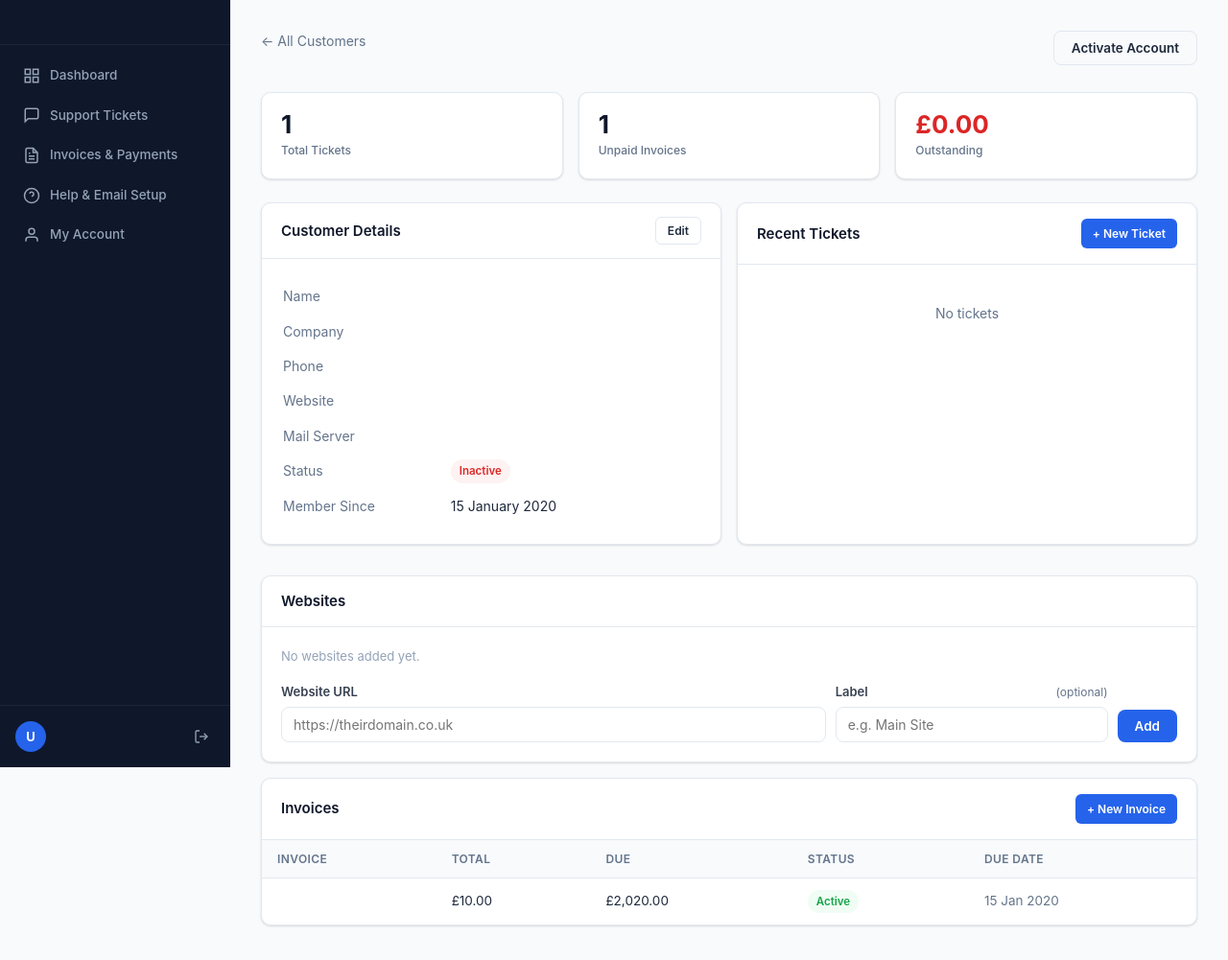
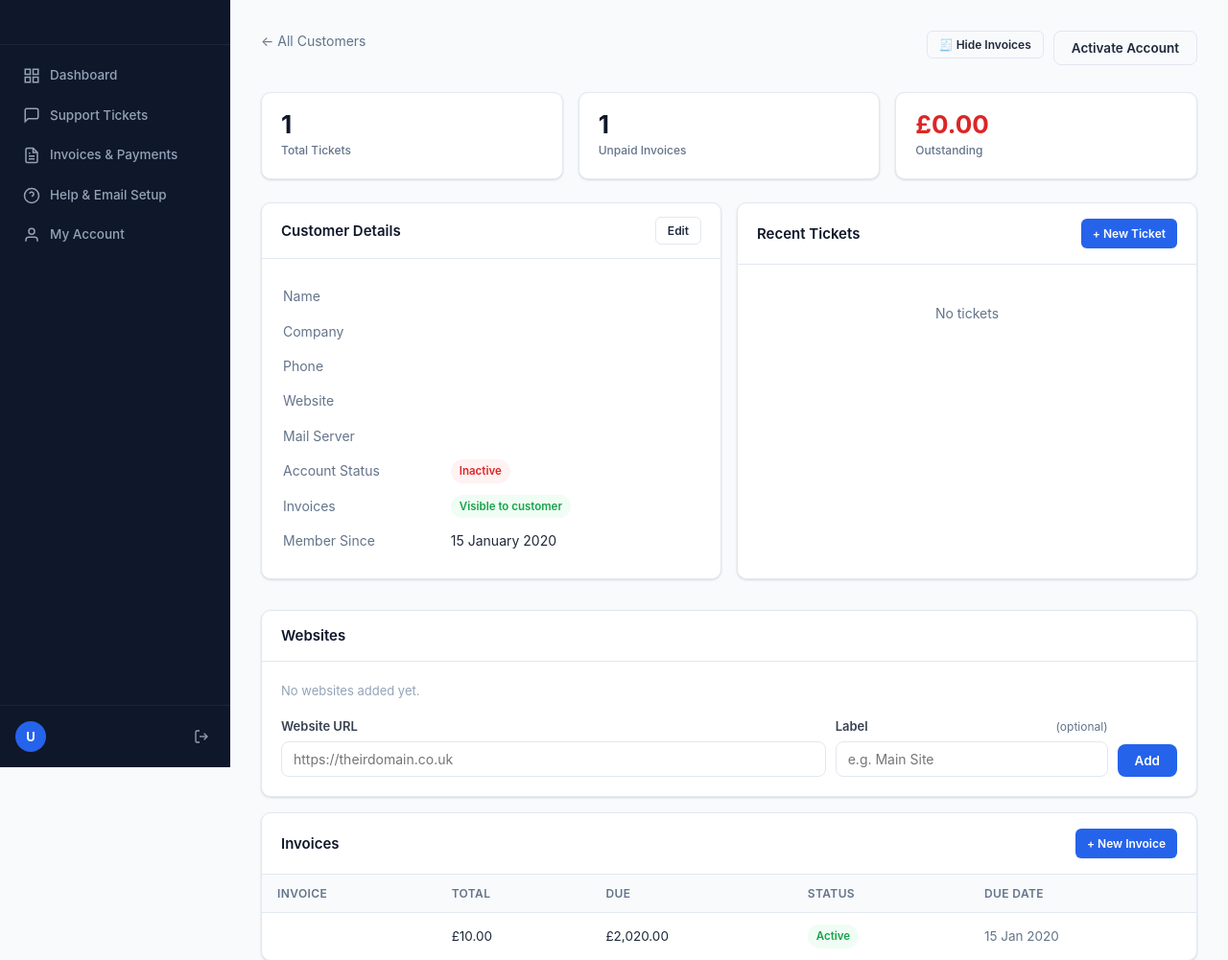
Before and after one commit to waltyw/Customer-Portal-White-Label, a PHP site: template templates/admin/customer-view.php in a window 1280 px wide. Shown: the top 1001 px of the page at 96% size. Before the commit the page ends 966 px from the top, so only its background shows below. Run offline with PHP 8.4, Linux system fonts and the light colour scheme; the template is opened without the code that fills it: most values are stand-ins (such as "Sample title", 1, 10 or a date in 2020); data that the repository does not hold is empty.

Commit message:
feat: hide invoices per customer + global toggle in settings
Per-customer:
- Toggle Invoices button on admin customer view
- Hides Invoices & Payments nav item, dashboard stats and recent invoices card
- Status shown in customer details table

Global:
- Checkbox in Admin → Settings to disable invoices for all customers
- Both flags checked — customer sees invoices only if both allow it

Co-Authored-By: Claude Sonnet 4.6 <noreply@anthropic.com>

```diff
--- a/index.php
+++ b/index.php
@@ -104,6 +104,7 @@ $dynamicRoutes = [
     '#^POST /admin/customers/(\d+)/add-website$#'   => [AdminController::class, 'addWebsite'],
     '#^POST /admin/customers/(\d+)/remove-website/(\d+)$#' => [AdminController::class, 'removeWebsite'],
     '#^POST /admin/customers/(\d+)/toggle$#'        => [AdminController::class, 'toggleCustomer'],
+    '#^POST /admin/customers/(\d+)/toggle-invoices$#' => [AdminController::class, 'toggleInvoices'],
     '#^POST /account/remove-website/(\d+)$#'        => [AccountController::class, 'removeWebsite'],
     '#^GET /admin/faqs/(\d+)/edit$#'    => [AdminController::class, 'editFaq'],
     '#^POST /admin/faqs/(\d+)/update$#' => [AdminController::class, 'updateFaq'],
--- a/public/index.php
+++ b/public/index.php
@@ -112,6 +112,7 @@ $dynamicRoutes = [
     '#^POST /admin/customers/(\d+)/add-website$#'          => [AdminController::class,   'addWebsite'],
     '#^POST /admin/customers/(\d+)/remove-website/(\d+)$#' => [AdminController::class,   'removeWebsite'],
     '#^POST /admin/customers/(\d+)/toggle$#'               => [AdminController::class,   'toggleCustomer'],
+    '#^POST /admin/customers/(\d+)/toggle-invoices$#'      => [AdminController::class,   'toggleInvoices'],
     '#^POST /account/remove-website/(\d+)$#'               => [AccountController::class, 'removeWebsite'],
     '#^GET /admin/faqs/(\d+)/edit$#'    => [AdminController::class,  'editFaq'],
     '#^POST /admin/faqs/(\d+)/update$#' => [AdminController::class,  'updateFaq'],
--- /dev/null
+++ b/schema_invoices_toggle.sql
@@ -0,0 +1,2 @@
+-- Per-customer invoice visibility toggle
+ALTER TABLE users ADD COLUMN IF NOT EXISTS show_invoices TINYINT(1) NOT NULL DEFAULT 1 AFTER is_active;
--- a/src/Models/Setting.php
+++ b/src/Models/Setting.php
@@ -26,6 +26,7 @@ class Setting
         'favicon_ext'          => 'png',
         'currency_symbol'      => '£',
         'font_family'          => 'Inter',
+        'invoices_enabled'     => '1',
         'xero_client_id'       => '',
         'xero_client_secret'   => '',
         'xero_redirect_uri'    => '',
--- a/src/Models/User.php
+++ b/src/Models/User.php
@@ -53,13 +53,14 @@ class User
     public static function update(int $id, array $data): void
     {
         DB::execute(
-            'UPDATE users SET name = ?, company = ?, phone = ?, website_url = ?, is_active = ? WHERE id = ?',
+            'UPDATE users SET name = ?, company = ?, phone = ?, website_url = ?, is_active = ?, show_invoices = ? WHERE id = ?',
             [
                 $data['name'],
                 $data['company'] ?? null,
                 $data['phone'] ?? null,
                 self::normaliseUrl($data['website_url'] ?? null),
                 $data['is_active'] ?? 1,
+                isset($data['show_invoices']) ? (int)$data['show_invoices'] : 1,
                 $id,
             ]
         );
--- a/templates/admin/customer-view.php
+++ b/templates/admin/customer-view.php
@@ -9,12 +9,21 @@ $customerWebsiteUrl = $customer['website_url'] ?? null;
         <h1 style="margin-top:4px;"><?= Security::e($customer['name']) ?></h1>
         <div style="color:#64748b;margin-top:4px;"><?= Security::e($customer['email']) ?></div>
     </div>
+    <div style="display:flex;gap:10px;">
+        <form method="POST" action="/admin/customers/<?= $customer['id'] ?>/toggle-invoices">
+            <?= Security::csrfField() ?>
+            <button type="submit" class="btn btn-outline btn-sm" title="Toggle invoice visibility for this customer">
+                <?php $showInv = $customer['show_invoices'] ?? 1; ?>
+                <?= $showInv ? '🧾 Hide Invoices' : '🧾 Show Invoices' ?>
+            </button>
+        </form>
         <form method="POST" action="/admin/customers/<?= $customer['id'] ?>/toggle">
             <?= Security::csrfField() ?>
             <button type="submit" class="btn <?= $customer['is_active'] ? 'btn-danger-outline' : 'btn-outline' ?>">
                 <?= $customer['is_active'] ? 'Deactivate Account' : 'Activate Account' ?>
             </button>
         </form>
+    </div>
 </div>
 
 <div class="stats-grid" style="grid-template-columns:repeat(3,1fr);margin-bottom:24px;">
@@ -60,7 +69,8 @@ $customerWebsiteUrl = $customer['website_url'] ?? null;
                     <?php $ms = \App\Models\User::mailServer($customerWebsiteUrl); ?>
                     <?= $ms ? Security::e($ms) : '<span style="color:#94a3b8;">—</span>' ?>
                 </td></tr>
-                <tr><td style="color:#64748b;padding:6px 0;">Status</td><td><span class="badge <?= $customer['is_active'] ? 'badge-active' : 'badge-inactive' ?>"><?= $customer['is_active'] ? 'Active' : 'Inactive' ?></span></td></tr>
+                <tr><td style="color:#64748b;padding:6px 0;">Account Status</td><td><span class="badge <?= $customer['is_active'] ? 'badge-active' : 'badge-inactive' ?>"><?= $customer['is_active'] ? 'Active' : 'Inactive' ?></span></td></tr>
+                <tr><td style="color:#64748b;padding:6px 0;">Invoices</td><td><span class="badge <?= ($customer['show_invoices'] ?? 1) ? 'badge-active' : 'badge-inactive' ?>"><?= ($customer['show_invoices'] ?? 1) ? 'Visible to customer' : 'Hidden from customer' ?></span></td></tr>
                 <tr><td style="color:#64748b;padding:6px 0;">Member Since</td><td><?= date('j F Y', strtotime($customer['created_at'])) ?></td></tr>
             </table>
         </div>
--- a/templates/customer/dashboard.php
+++ b/templates/customer/dashboard.php
@@ -1,6 +1,8 @@
 <?php
 use App\Core\Security;
 use App\Models\ServiceStatus;
+use App\Models\Setting;
+$showInvoices = Setting::get('invoices_enabled') !== '0' && ($user['show_invoices'] ?? 1);
 ?>
 <div class="page-header">
     <h1>Welcome back, <?= Security::e(explode(' ', $_SESSION['user_name'] ?? 'there')[0]) ?></h1>
@@ -37,6 +39,7 @@ $worst    = $overallStatus;
             <div class="stat-label">Support Tickets</div>
         </div>
     </div>
+    <?php if ($showInvoices): ?>
     <div class="stat-card">
         <div class="stat-icon" style="background:#fef9c3;color:#ca8a04;">
             <svg width="22" height="22" viewBox="0 0 24 24" fill="none" stroke="currentColor" stroke-width="2"><path d="M14 2H6a2 2 0 0 0-2 2v16a2 2 0 0 0 2 2h12a2 2 0 0 0 2-2V8z"/><polyline points="14 2 14 8 20 8"/></svg>
@@ -56,6 +59,7 @@ $worst    = $overallStatus;
             <div class="stat-label">Outstanding Balance</div>
         </div>
     </div>
+    <?php endif; ?>
 </div>
 
 <div class="grid-2">
@@ -86,6 +90,7 @@ $worst    = $overallStatus;
         </div>
     </div>
 
+    <?php if ($showInvoices): ?>
     <div class="card">
         <div class="card-header">
             <h2>Recent Invoices</h2>
@@ -112,4 +117,5 @@ $worst    = $overallStatus;
             <?php endif; ?>
         </div>
     </div>
+    <?php endif; ?>
 </div>
--- a/templates/layouts/main.php
+++ b/templates/layouts/main.php
@@ -17,8 +17,10 @@
 </head>
 <body>
 <?php
-$currentPath = '/' . trim(parse_url($_SERVER['REQUEST_URI'], PHP_URL_PATH), '/');
-$user = \App\Auth\Auth::user();
+$currentPath  = '/' . trim(parse_url($_SERVER['REQUEST_URI'], PHP_URL_PATH), '/');
+$user         = \App\Auth\Auth::user();
+$showInvoices = \App\Models\Setting::get('invoices_enabled') !== '0'
+             && ($user['show_invoices'] ?? 1);
 ?>
 <div class="layout">
     <!-- Sidebar -->
@@ -44,10 +46,12 @@ $user = \App\Auth\Auth::user();
                 <svg width="18" height="18" viewBox="0 0 24 24" fill="none" stroke="currentColor" stroke-width="2"><path d="M21 15a2 2 0 0 1-2 2H7l-4 4V5a2 2 0 0 1 2-2h14a2 2 0 0 1 2 2z"/></svg>
                 Support Tickets
             </a>
+            <?php if ($showInvoices): ?>
             <a href="/invoices" class="nav-item <?= str_starts_with($currentPath, '/invoices') || str_starts_with($currentPath, '/payment') ? 'active' : '' ?>">
                 <svg width="18" height="18" viewBox="0 0 24 24" fill="none" stroke="currentColor" stroke-width="2"><path d="M14 2H6a2 2 0 0 0-2 2v16a2 2 0 0 0 2 2h12a2 2 0 0 0 2-2V8z"/><polyline points="14 2 14 8 20 8"/><line x1="16" y1="13" x2="8" y2="13"/><line x1="16" y1="17" x2="8" y2="17"/><polyline points="10 9 9 9 8 9"/></svg>
                 Invoices &amp; Payments
             </a>
+            <?php endif; ?>
             <a href="/help" class="nav-item <?= str_starts_with($currentPath, '/help') ? 'active' : '' ?>">
                 <svg width="18" height="18" viewBox="0 0 24 24" fill="none" stroke="currentColor" stroke-width="2"><circle cx="12" cy="12" r="10"/><path d="M9.09 9a3 3 0 0 1 5.83 1c0 2-3 3-3 3"/><line x1="12" y1="17" x2="12.01" y2="17"/></svg>
                 Help &amp; Email Setup
```
Also changed, not shown: src/Controllers/AdminController.php (+18 -2 lines), templates/admin/settings.php (+10 -0 lines). Lines whose indentation alone changed are shown as unchanged.
